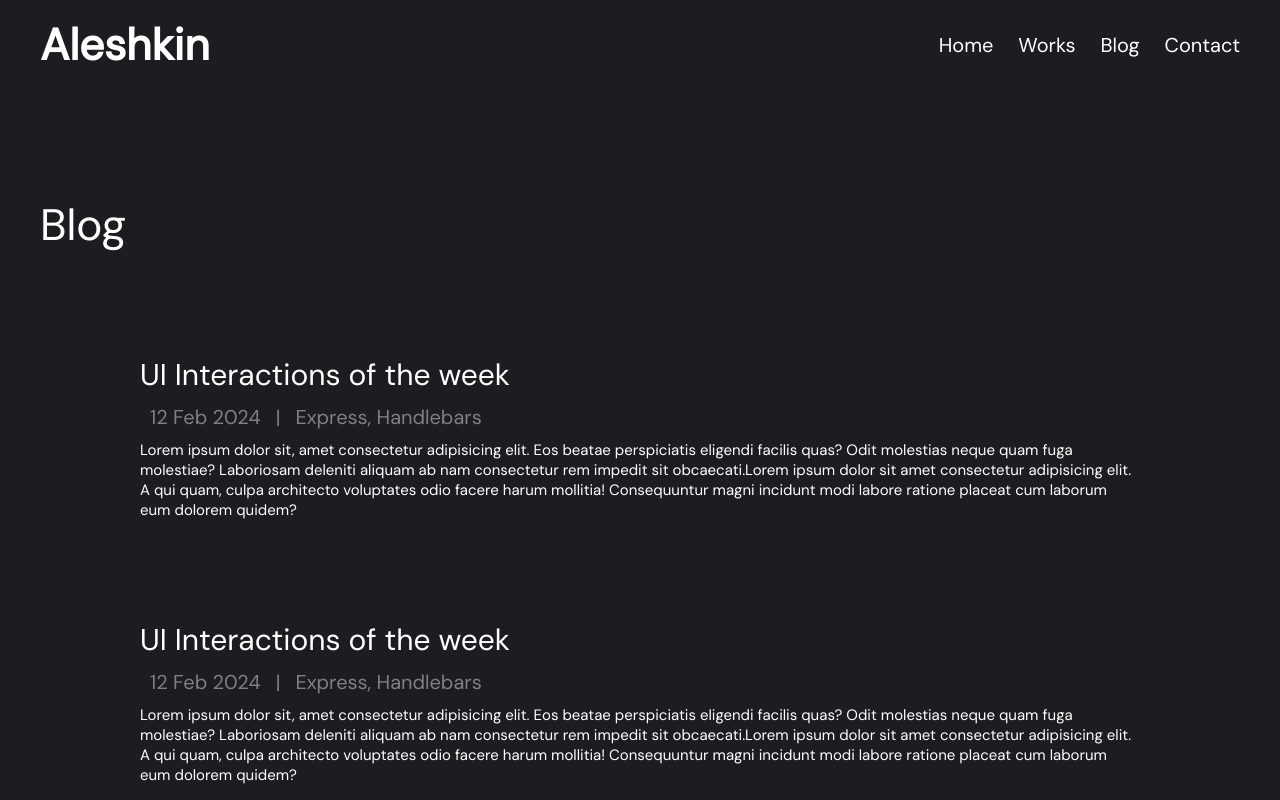
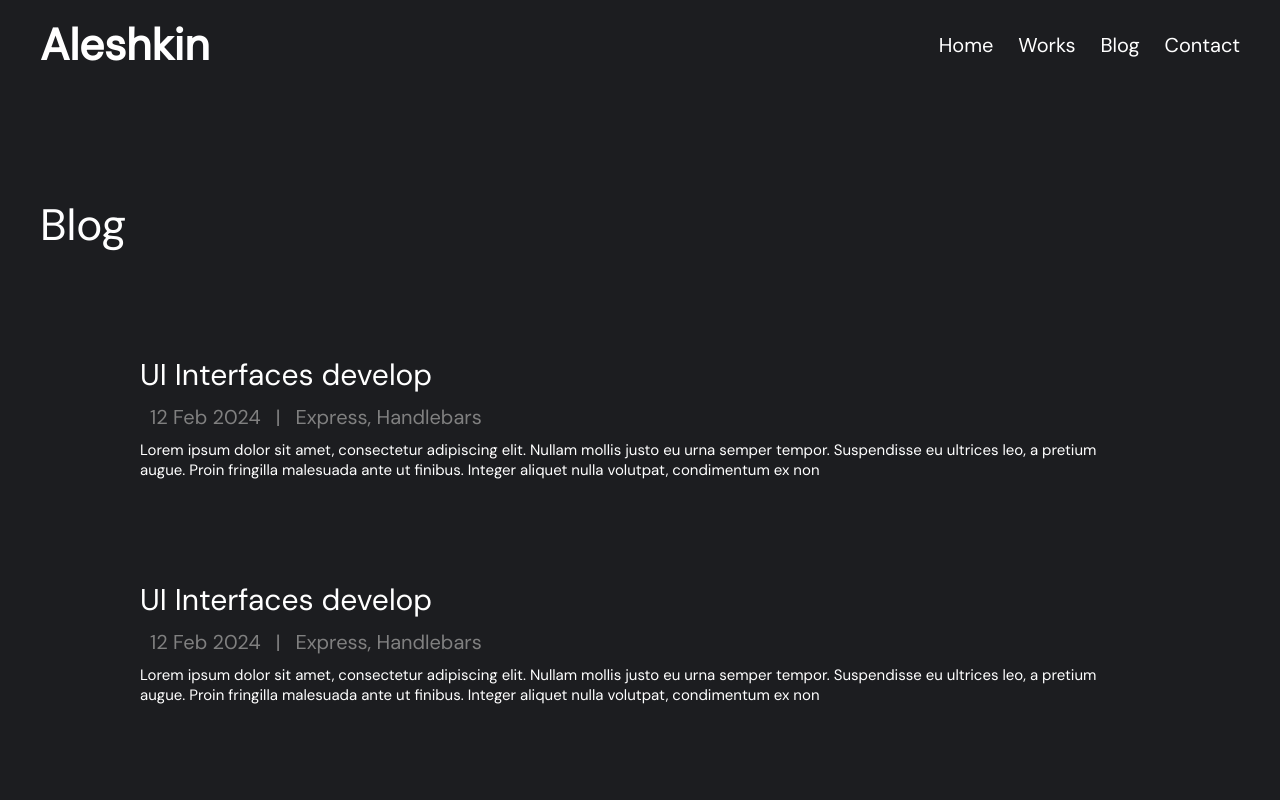
Before and after one commit to risunya/MyPortfolio, a React (Create React App) app in the folder my-app/: page /blog in a window 1280 px wide. Shown: the top 800 px of the page. Built offline with nearby package versions, Linux system fonts and the light colour scheme.

Commit message:
version 1.0.3
add data / fix bugs

```diff
--- a/my-app/src/components/blog-feed.jsx
+++ b/my-app/src/components/blog-feed.jsx
@@ -1,6 +1,7 @@
 import React from "react";
 import '../styles/components/blog-feed.css';
 import { BlogItem } from "./blog-item";
+import {quarters} from '../data/blog-data.js';
 
 export const BlogFeed = () => {
     return (
@@ -8,10 +9,7 @@ export const BlogFeed = () => {
         <div className="blog-feed-header">Blog</div>
 
         <section className="blog-feed-table">
-            <BlogItem/>
-            <BlogItem/>
-            <BlogItem/>
-            <BlogItem/>
+        {quarters.map((quarter) => <BlogItem {...quarter}/>)}
         </section>
         </div>
 
--- a/my-app/src/components/blog-item.jsx
+++ b/my-app/src/components/blog-item.jsx
@@ -1,23 +1,17 @@
 import React from "react";
 import '../styles/components/blog-item.css';
 
-export const BlogItem = () => {
+export const BlogItem = (props) => {
     return (
         <div className="blog-item">
-        <a href="#" className="blog-item-post-name">UI Interactions of the week</a>
+        <a href="#" className="blog-item-post-name">{props.title}</a>
         <div className="blog-item-post-info">
           <div className="blog-item-post-date">12 Feb 2024</div>
           <div className="blog-item-line">|</div>
           <div className="blog-item-post-status">Express, Handlebars</div>
         </div>
         <div className="blog-item-post-text">
-          Lorem ipsum dolor sit, amet consectetur adipisicing elit. Eos
-          beatae perspiciatis eligendi facilis quas? Odit molestias neque
-          quam fuga molestiae? Laboriosam deleniti aliquam ab nam
-          consectetur rem impedit sit obcaecati.Lorem ipsum dolor sit amet
-          consectetur adipisicing elit. A qui quam, culpa architecto
-          voluptates odio facere harum mollitia! Consequuntur magni incidunt
-          modi labore ratione placeat cum laborum eum dolorem quidem?
+          {props.description}
         </div>
       </div>
     )
--- a/my-app/src/components/featured-works.jsx
+++ b/my-app/src/components/featured-works.jsx
@@ -1,6 +1,7 @@
 import React from "react";
 import '../styles/components/featured-works.css';
 import { WorkItem } from "./work-item";
+import {creations} from '../data/work-data.js';
 
 export const FeaturedWorks = () => {
     return(
@@ -10,9 +11,9 @@ export const FeaturedWorks = () => {
             </div>
 
             <section className="featured-works-section">
-                <WorkItem/>
-                <WorkItem/>
-                <WorkItem/>
+                <WorkItem {...creations[0]}/>
+                <WorkItem {...creations[1]}/>
+                <WorkItem {...creations[2]}/>
             </section>
         </div>
     )
--- a/my-app/src/components/footer.jsx
+++ b/my-app/src/components/footer.jsx
@@ -1,11 +1,11 @@
-import React,  { useEffect } from 'react';
-import '../styles/components/footer.css'
-import  {updateTimeInFooter} from '../utilities/time.js';
+import React,  { useEffect, useState } from 'react';
+import '../styles/components/footer.css';
 
-const Footer = () => {
-    useEffect(() => {
-        updateTimeInFooter(); // Вызываем функцию updateTimeInFooter при монтировании компонента
-    }, []);
+
+
+export default function Footer() {
+    const [now, timeChange] = useState(new Date())
+    setInterval(() => timeChange(new Date()), 1000)
 
     return (
         <footer className="footer-wrapper">
@@ -17,7 +17,7 @@ const Footer = () => {
             </div>
             <div className="footer-block">
                 <div className="footer-caption">LOCAL TIME</div>
-                <div className="footer-info"><div id="time"></div></div>
+                <div className="footer-info">{now.toLocaleTimeString()}</div>
             </div>
             </div>
 
@@ -36,5 +36,3 @@ const Footer = () => {
          </footer>
     );
 };
-
-export default Footer;
--- a/my-app/src/components/work-feed.jsx
+++ b/my-app/src/components/work-feed.jsx
@@ -1,6 +1,7 @@
 import React from "react";
 import '../styles/components/work-feed.css';
 import { WorkItem } from "./work-item";
+import {creations} from '../data/work-data.js';
 
 export const WorkFeed = () => {
     return (
@@ -9,11 +10,7 @@ export const WorkFeed = () => {
           <a className="work-feed-left-text">Works</a>
         </div>
             <section className="work-feed-featured-section">
-                <WorkItem/>
-                <WorkItem/>
-                <WorkItem/>
-                <WorkItem/>
-                <WorkItem/>
+               {creations.map((creation) => <WorkItem {...creation}/>)}
             </section>
         </div>
     )
--- a/my-app/src/components/work-item.jsx
+++ b/my-app/src/components/work-item.jsx
@@ -1,22 +1,17 @@
 import React from "react";
 import '../styles/components/work-item.css';
 
-export const WorkItem = () => {
+export const WorkItem = (props) => {
     return (
         <div className="work-one">
               <img src="../assets/Rectangle_30.jpg" className="work-image"/>
               <section className="work-info">
-                <a className="work-heading">Designing Dashboards</a>
+                <a className="work-heading">{props.title}</a>
                 <div className="work-properties">
                   <div className="work-date">2024</div>
                   <div className="work-spec">Dashboard</div>
                 </div>
-                <div className="work-lorem">
-                  Lorem ipsum dolor sit amet consectetur adipisicing elit.
-                  Quibusdam vel recusandae omnis qui? Quaerat ratione nulla ipsum
-                  ex. Recusandae saepe minus quas distinctio doloribus cupiditate
-                  dolor pariatur deleniti provident dolores.
-                </div>
+                <div className="work-lorem">{props.description}</div>
             </section>
           </div>
     )
--- /dev/null
+++ b/my-app/src/data/blog-data.js
@@ -0,0 +1,32 @@
+export const quarters = [
+    {
+        title: 'UI Interfaces develop',
+        description: 'Lorem ipsum dolor sit amet, consectetur adipiscing elit. Nullam mollis justo eu urna semper tempor. Suspendisse eu ultrices leo, a pretium augue. Proin fringilla malesuada ante ut finibus. Integer aliquet nulla volutpat, condimentum ex non',
+        key: 1,
+    },
+    {
+        title: 'UI Interfaces develop',
+        description: 'Lorem ipsum dolor sit amet, consectetur adipiscing elit. Nullam mollis justo eu urna semper tempor. Suspendisse eu ultrices leo, a pretium augue. Proin fringilla malesuada ante ut finibus. Integer aliquet nulla volutpat, condimentum ex non',
+        key: 1,
+    },
+    {
+        title: 'UI Interfaces develop',
+        description: 'Lorem ipsum dolor sit amet, consectetur adipiscing elit. Nullam mollis justo eu urna semper tempor. Suspendisse eu ultrices leo, a pretium augue. Proin fringilla malesuada ante ut finibus. Integer aliquet nulla volutpat, condimentum ex non',
+        key: 1,
+    },
+    {
+        title: 'UI Interfaces develop',
+        description: 'Lorem ipsum dolor sit amet, consectetur adipiscing elit. Nullam mollis justo eu urna semper tempor. Suspendisse eu ultrices leo, a pretium augue. Proin fringilla malesuada ante ut finibus. Integer aliquet nulla volutpat, condimentum ex non',
+        key: 1,
+    },
+    {
+        title: 'UI Interfaces develop',
+        description: 'Lorem ipsum dolor sit amet, consectetur adipiscing elit. Nullam mollis justo eu urna semper tempor. Suspendisse eu ultrices leo, a pretium augue. Proin fringilla malesuada ante ut finibus. Integer aliquet nulla volutpat, condimentum ex non',
+        key: 1,
+    },
+    {
+        title: 'UI Interfaces develop',
+        description: 'Lorem ipsum dolor sit amet, consectetur adipiscing elit. Nullam mollis justo eu urna semper tempor. Suspendisse eu ultrices leo, a pretium augue. Proin fringilla malesuada ante ut finibus. Integer aliquet nulla volutpat, condimentum ex non',
+        key: 1,
+    },
+]
--- /dev/null
+++ b/my-app/src/data/work-data.js
@@ -0,0 +1,32 @@
+export const creations = [
+    {
+        title: 'UI Interfaces develop',
+        description: 'Lorem ipsum dolor sit amet, consectetur adipiscing elit. Nullam mollis justo eu urna semper tempor. Suspendisse eu ultrices leo, a pretium augue. Proin fringilla malesuada ante ut finibus. Integer aliquet nulla volutpat, condimentum ex non',
+        key: 1,
+    },
+    {
+        title: 'Website develop',
+        description: 'Lorem ipsum dolor sit amet, consectetur adipiscing elit. Nullam mollis justo eu urna semper tempor. Suspendisse eu ultrices leo, a pretium augue. Proin fringilla malesuada ante ut finibus. Integer aliquet nulla volutpat, condimentum ex non',
+        key: 2,
+    },
+    {
+        title: 'UI design',
+        description: 'Lorem ipsum dolor sit amet, consectetur adipiscing elit. Nullam mollis justo eu urna semper tempor. Suspendisse eu ultrices leo, a pretium augue. Proin fringilla malesuada ante ut finibus. Integer aliquet nulla volutpat, condimentum ex non',
+        key: 3,
+    },
+    {
+        title: 'Test 12 design',
+        description: 'Lorem ipsum dolor sit amet, consectetur adipiscing elit. Nullam mollis justo eu urna semper tempor. Suspendisse eu ultrices leo, a pretium augue. Proin fringilla malesuada ante ut finibus. Integer aliquet nulla volutpat, condimentum ex non',
+        key: 4,
+    },
+    {
+        title: 'Test 12 design',
+        description: 'Lorem ipsum dolor sit amet, consectetur adipiscing elit. Nullam mollis justo eu urna semper tempor. Suspendisse eu ultrices leo, a pretium augue. Proin fringilla malesuada ante ut finibus. Integer aliquet nulla volutpat, condimentum ex non',
+        key: 5,
+    },
+    {
+        title: 'Test 12 design',
+        description: 'Lorem ipsum dolor sit amet, consectetur adipiscing elit. Nullam mollis justo eu urna semper tempor. Suspendisse eu ultrices leo, a pretium augue. Proin fringilla malesuada ante ut finibus. Integer aliquet nulla volutpat, condimentum ex non',
+        key: 6,
+    },
+]
--- a/my-app/src/index.js
+++ b/my-app/src/index.js
@@ -1,8 +1,7 @@
 import React from 'react';
-import ReactDOM from 'react-dom';
+import { createRoot } from 'react-dom/client';
 import App from './App';
 import './styles/global.css';
 
-const root = document.getElementById('root')
-
-ReactDOM.createRoot(root).render(<App/>)
+const root = createRoot(document.getElementById('root'));
+root.render(<App/>);
--- a/my-app/src/utilities/time.js
+++ /dev/null
@@ -1,8 +0,0 @@
-
-export function updateTimeInFooter() {
-    var now = new Date();
-    var hours = now.getHours();
-    var minutes = now.getMinutes();
-    var timeString = hours.toString().padStart(2, '0') + ':' + minutes.toString().padStart(2, '0');
-    document.getElementById("time").innerHTML = timeString;
-}
```
Also changed, not shown: my-app/src/components/feedback.jsx (+35 -35 lines), 2 other files (tests, documents, lock files or other folders).
